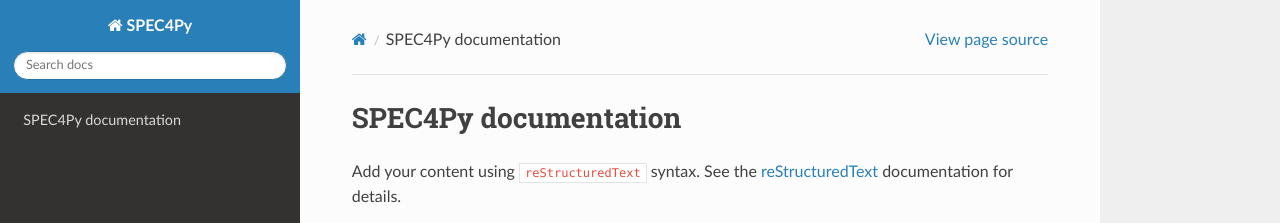
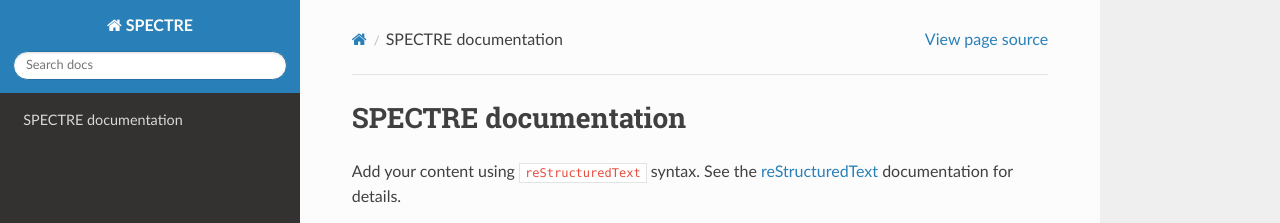
Before and after one commit to ANU-HPC/SPECTRE, a Sphinx documentation site: the page built from docs/source/index.rst, in a window 1280 px wide. Shown: the top 223 px of the page. Built offline with Sphinx 7.4.7 and the Read the Docs theme 3.1.0, drawn with Linux system fonts in a browser that asks for light colours.

Commit message:
Rename SPEC4py into SPECTRE

```diff
--- a/docs/source/conf.py
+++ b/docs/source/conf.py
@@ -6,7 +6,7 @@
 # -- Project information -----------------------------------------------------
 # https://www.sphinx-doc.org/en/master/usage/configuration.html#project-information
 
-project = 'SPEC4Py'
+project = 'SPECTRE'
 copyright = '2025, Add Authors'
 author = 'Add Authors'
 
--- a/docs/source/index.rst
+++ b/docs/source/index.rst
@@ -1,9 +1,9 @@
-.. SPEC4Py documentation master file, created by
+.. SPECTRE documentation master file, created by
    sphinx-quickstart on Tue Sep 16 10:18:03 2025.
    You can adapt this file completely to your liking, but it should at least
    contain the root `toctree` directive.
 
-SPEC4Py documentation
+SPECTRE documentation
 =====================
 
 Add your content using ``reStructuredText`` syntax. See the
```
